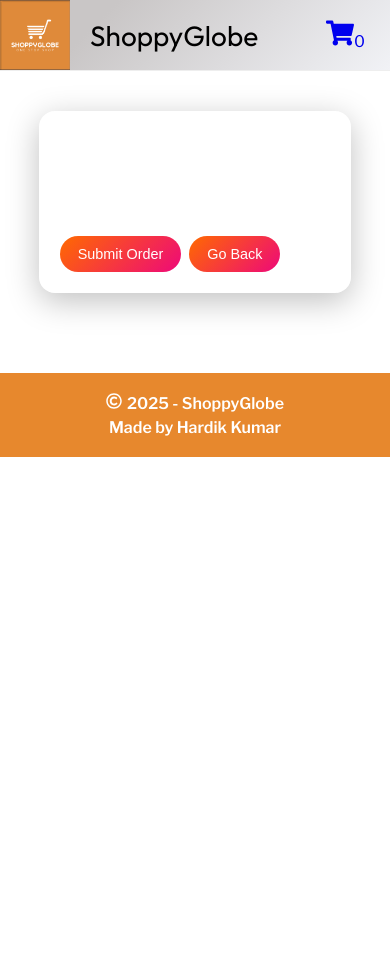
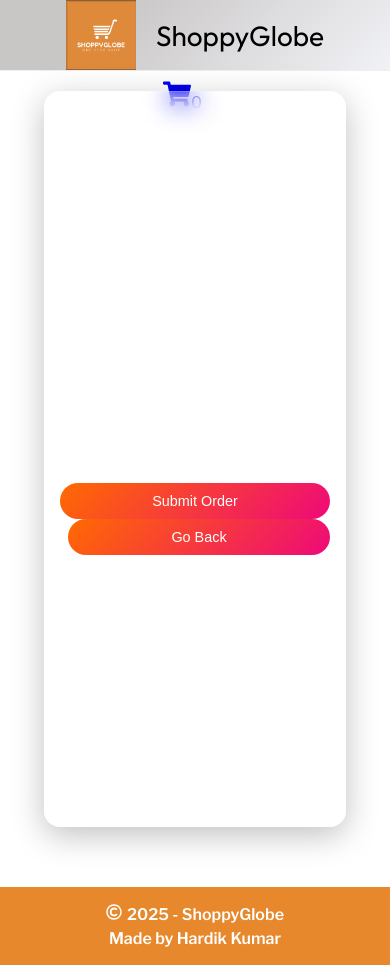
Before and after one commit to hardikjha/shoppyglobe, a React (Vite) app: page /checkout in a window 390 px wide. Before the commit the page ends 844 px from the top, so only its background shows below. Built offline with nearby package versions, Linux system fonts and the light colour scheme.

Commit message:
responsive changes

```diff
--- a/src/App.css
+++ b/src/App.css
@@ -256,3 +256,103 @@ body {
   background: linear-gradient(135deg, #ff7e33, #ff3d99);
   transform: scale(1.05);
 }
+
+.checkout-page {
+  min-height: calc(100vh - 140px);
+  display: flex;
+  flex-direction: column;
+  justify-content: center;
+}
+
+
+/* Responsive Styling */
+
+/* iPad Mini  */
+
+@media (max-width: 768px) {
+  .nav {
+    flex-direction: column;
+    gap: 10px;
+    text-align: center;
+  }
+
+  .product-grid {
+    grid-template-columns: repeat(auto-fill, minmax(160px, 1fr));
+  }
+
+  .product-card img {
+    height: 140px;
+  }
+
+  .product-card h3 {
+    font-size: 1rem;
+  }
+
+  .btn-gradient,
+  .btn-add-to-cart {
+    padding: 10px 16px;
+    font-size: 0.9rem;
+  }
+
+  .cart-container {
+    padding: 15px;
+    margin: 20px auto;
+  }
+
+  .product-detail-container {
+    flex-direction: column;
+    text-align: center;
+  }
+
+  .product-detail-image img {
+    max-width: 100%;
+    height: auto;
+  }
+}
+
+/* iPhone SE & small devices */
+@media (max-width: 375px) {
+  body {
+    font-size: 14px;
+  }
+
+  .nav {
+    flex-direction: column;
+    padding: 10px;
+  }
+
+  .brand {
+    font-size: 1rem;
+  }
+
+  .product-grid {
+    grid-template-columns: 1fr;
+    gap: 15px;
+  }
+
+  .product-card img {
+    height: 120px;
+  }
+
+  .btn-gradient,
+  .btn-add-to-cart {
+    padding: 8px 14px;
+    font-size: 0.85rem;
+  }
+
+  .cart-container {
+    padding: 10px;
+  }
+
+  .product-detail-container {
+    padding: 15px;
+  }
+
+  .product-detail-info h2 {
+    font-size: 1.3rem;
+  }
+
+  .product-detail-price {
+    font-size: 1.1rem;
+  }
+}
--- a/src/components/Footer.css
+++ b/src/components/Footer.css
@@ -14,3 +14,20 @@
   font-weight: 600;
   font-size: 16px;
 }
+
+/* Footer responsive styling */
+
+@media (max-width: 768px) {
+  .footer {
+    font-size: 0.85rem;
+    padding: 12px;
+  }
+}
+
+@media (max-width: 375px) {
+  .footer {
+    font-size: 0.8rem;
+    padding: 10px;
+    line-height: 1.3;
+  }
+}
--- a/src/pages/Checkout.jsx
+++ b/src/pages/Checkout.jsx
@@ -5,12 +5,11 @@ export default function Checkout() {
   const navigate = useNavigate();
 
   return (
-    <div className="cart-container">
+    <div className="cart-container checkout-page">
       <h2>Checkout</h2>
       <p>Integrate payment / order form here.</p>
 
       <button className="btn-gradient">Submit Order</button>
-
       <button
         className="btn-gradient"
         style={{ marginLeft: 8 }}
```
Also changed, not shown: 1 other file (tests, documents, lock files or other folders).
